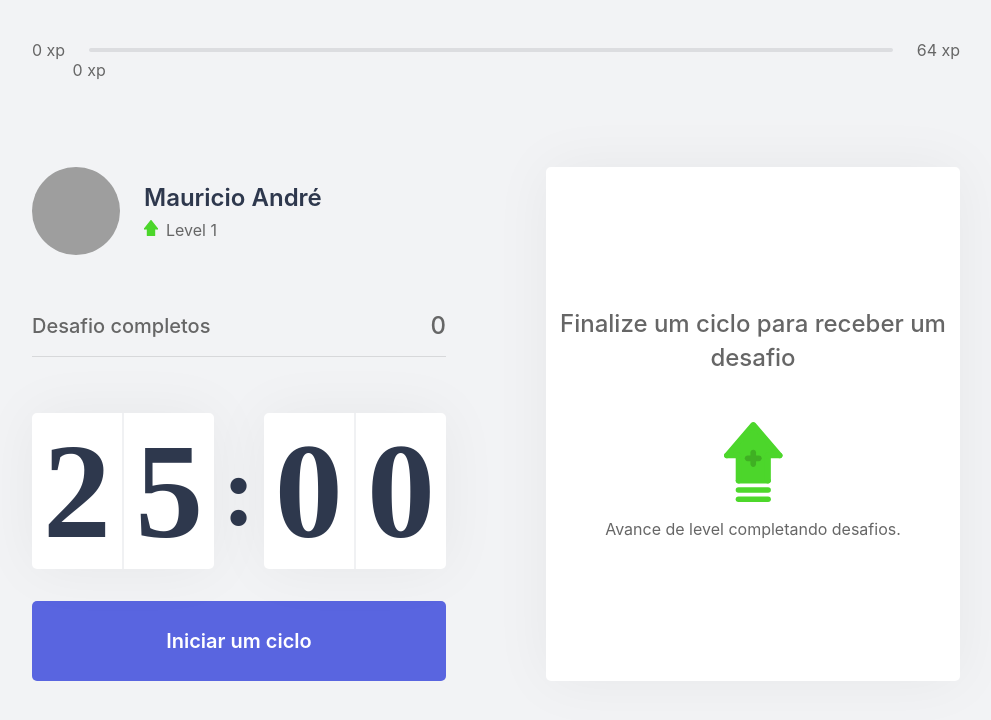
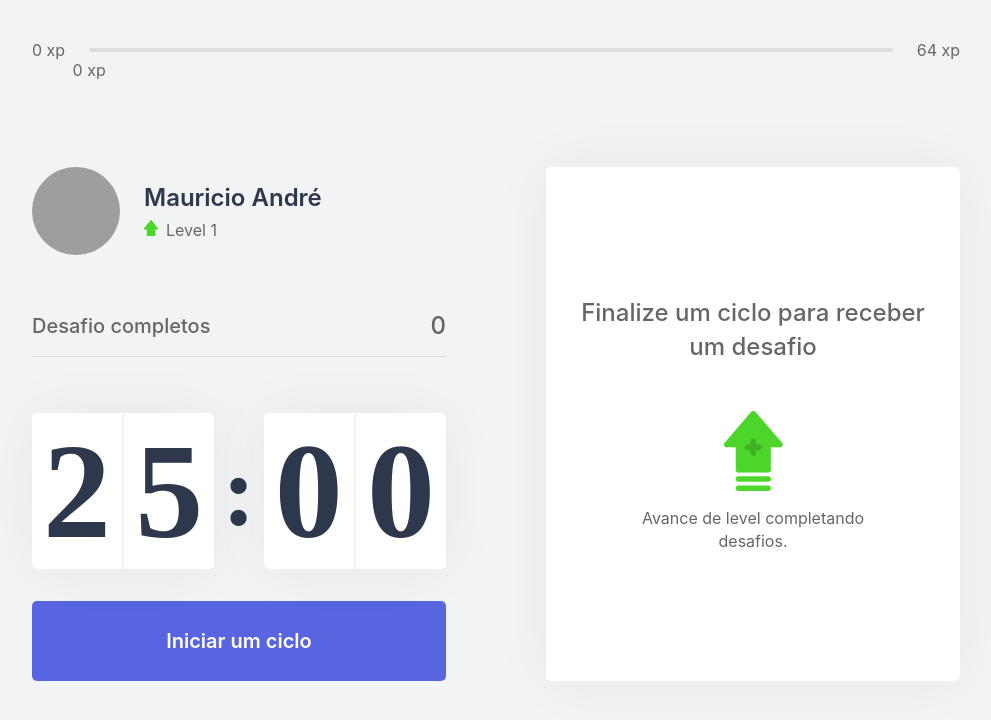
Before and after one commit to mauricio-andre/moveIt, a Next.js app: page / in a window 1280 px wide. Shown: the top 720 px of the page, without its empty margins (144-1135 px from the left). Built offline with nearby package versions, Linux system fonts and the light colour scheme; grey boxes are pictures that could not be loaded.

Commit message:
Box do desafio quando esta aguardando um novo desafio

```diff
--- a/src/styles/components/ChallengeBox.module.css
+++ b/src/styles/components/ChallengeBox.module.css
@@ -17,6 +17,7 @@
   display: flex;
   flex-direction: column;
   align-items: center;
+  margin: 1.5rem 2rem;
 }
 
 .challengeNotActive strong {
```
